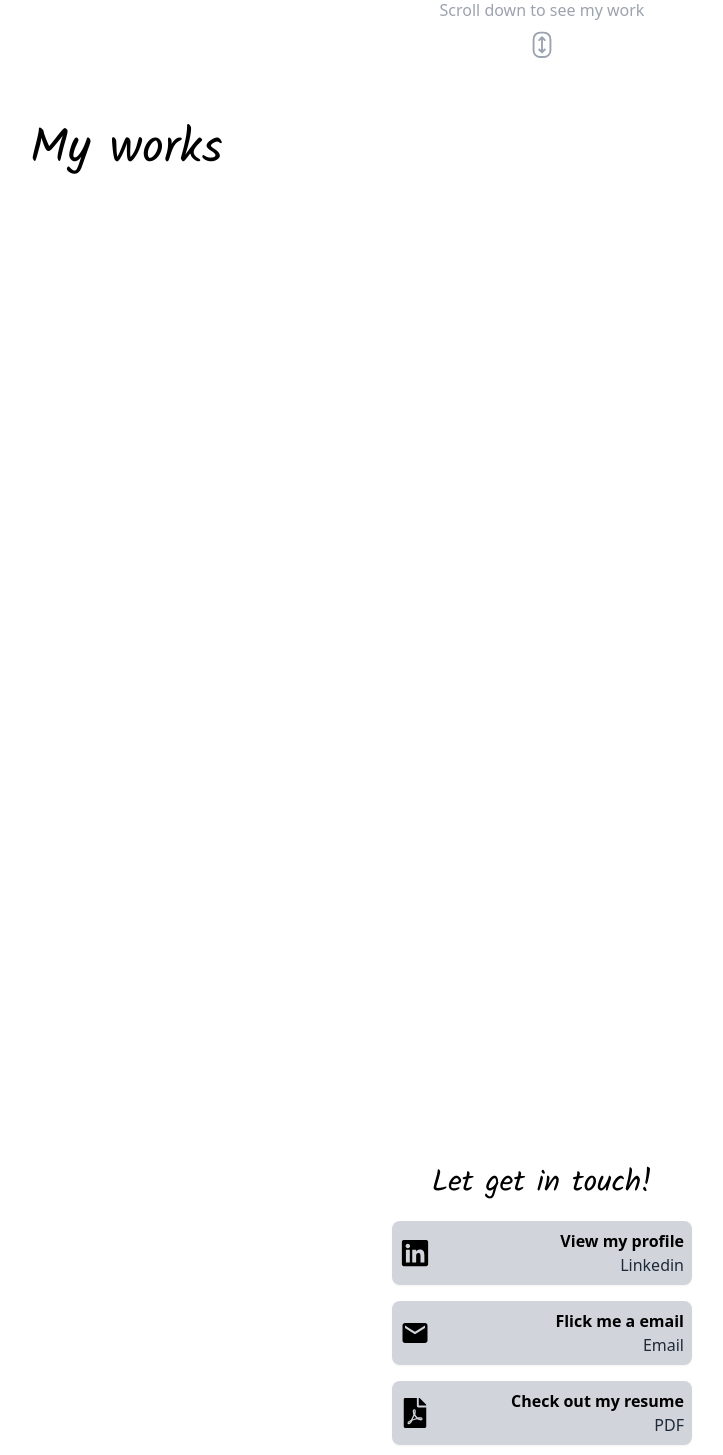
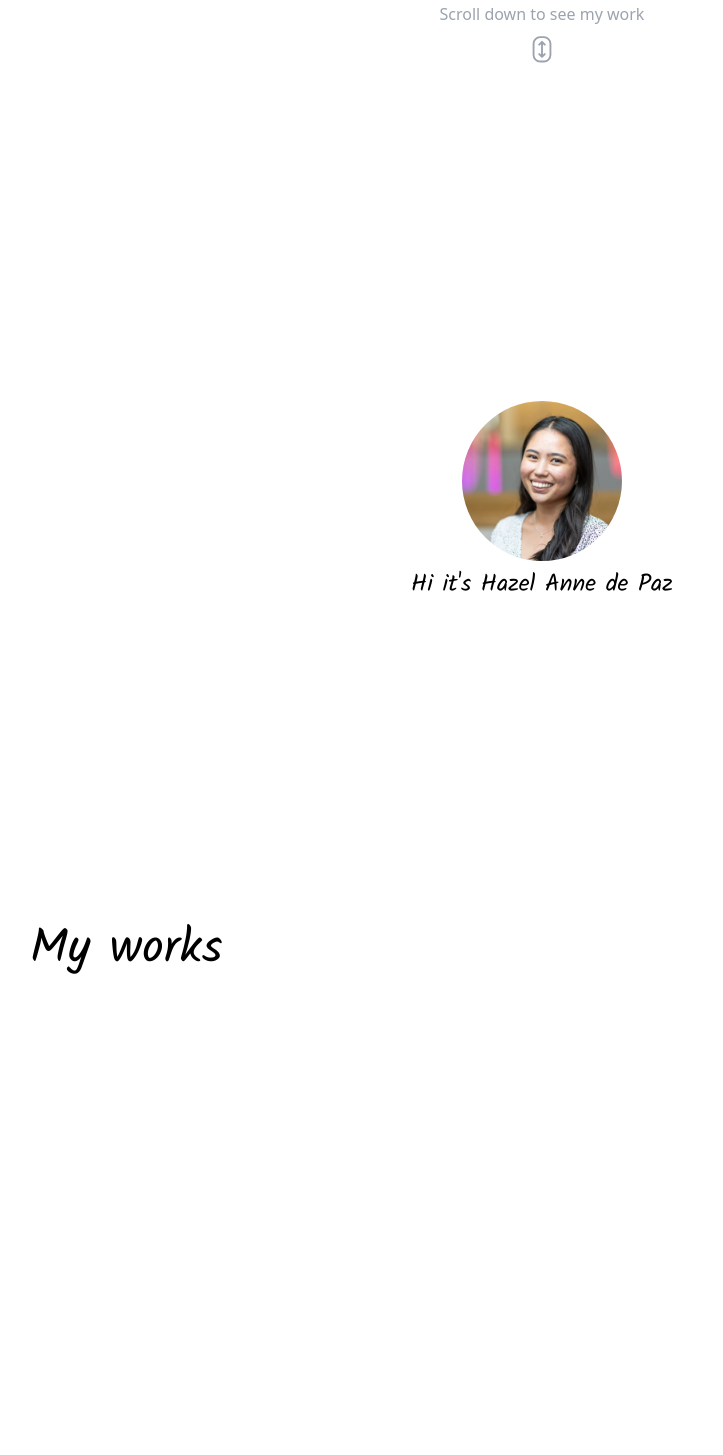
Before and after one commit to sudarshanm03986/HazelPortfolio-web, a React (Vite) app: page / in a window 1280 px wide. Shown: the part 695-2150 px from the top of the page, without its empty margins (98-821 px from the left). Built offline with nearby package versions, Linux system fonts and the light colour scheme.

Commit message:
adeed info page

```diff
--- a/src/App.tsx
+++ b/src/App.tsx
@@ -8,6 +8,7 @@ import Nav from './compoent/nav.tsx';
 import Home from './views/Home.tsx';
 import Project from './views/Project.tsx';
 import Contact from './views/Contact.tsx';
+import About from './views/About.tsx';
 
 
 
@@ -15,7 +16,7 @@ function App() {
   const [activeSection, setActiveSection] = useState<string>('Home');
 
   const handleScroll = () => {
-    const sections = ['Home', 'Project', 'Contact'];
+    const sections = ['Home','About', 'Project', 'Contact'];
     const scrollPos = window.scrollY + window.innerHeight / 2;
 
     for (const section of sections) {
@@ -55,6 +56,7 @@ function App() {
       <div className={`fixed right-5 top-[20vh]`}><Nav  activeSection={activeSection} /></div>
       {/* </motion.div> */}
       <Home/>
+      <About/>
       <Project/>
       <Contact/>
     </>
--- a/src/compoent/nav.tsx
+++ b/src/compoent/nav.tsx
@@ -3,11 +3,13 @@ import { motion }from "framer-motion";
 import { FaHome } from "react-icons/fa";
 import { RiContactsFill } from "react-icons/ri";
 import { MdWork } from "react-icons/md";
+import { RiProfileLine } from "react-icons/ri";
 
 
 
 let tabs = [
     {id : "#Home", name :"Home", label: <FaHome/>},
+    {id : "#About", name :"About", label: <RiProfileLine/>},
     {id : "#Project", name:"Project", label: <MdWork/>},
     {id : "#Contact", name:"Contact", label: <RiContactsFill/>},
 
--- /dev/null
+++ b/src/views/About.tsx
@@ -0,0 +1,28 @@
+import Appear from "../layouts/appear";
+import Screen from "../layouts/screen";
+
+import Pic from "./../assets/dp.jpeg"
+
+
+const About = () => {
+    return ( <div id="About">
+        <Screen>
+
+        <div className="flex items-center flex-col justify-center h-screen gap-2">
+
+            <Appear>
+            <img src={Pic}  className="rounded-full w-40"/>
+            </Appear>
+            <Appear>
+            <h1 className="text-2xl">Hi it's Hazel Anne de Paz</h1>
+            </Appear>
+            <p></p>
+
+        </div>
+
+        </Screen>
+
+    </div> );
+}
+
+export default About;
--- a/src/views/Contact.tsx
+++ b/src/views/Contact.tsx
@@ -9,7 +9,7 @@ import CV from "./../assets/react.svg"
 
 let links = [
     {icon: <FaLinkedin />, name:"Linkedin", message:"View my profile", type:"link" , link:"https://www.linkedin.com/in/hazel-anne-de-paz-20aa8a268/"},
-    {icon: <MdEmail/>, name:"Email", message:"Flick me a email", type:"email", link:"hazelannedepaz@yahoo.co.nz"},
+    {icon: <MdEmail/>, name:"Email", message:"Flick me an email", type:"email", link:"hazelannedepaz@yahoo.co.nz"},
     {icon: <FaFilePdf />, name:"PDF", message:"Check out my resume", type:"link", link:CV}
 ]
 
@@ -32,11 +32,11 @@ const Contact = () => {
             {links.map((link)=> (
 
                 <Appear>
-                    <a target="_blank" href={link.type === 'email' ? "mailto: " + link.link : link.link} className="bg-gray-300 p-2 rounded-lg h-16 flex items-center justify-between  w-full shadow-sm">
-                        <p className="text-3xl">{link.icon}</p>
+                    <a target="_blank" href={link.type === 'email' ? "mailto: " + link.link : link.link} className="hover:bg-black duration-500 bg-gray-300 group p-2 rounded-lg h-16 flex items-center justify-between  w-full shadow-sm">
+                        <p className="text-3xl group-hover:text-white duration-300">{link.icon}</p>
                         <div className="text-right">
-                        <p className="font-semibold">{link.message}</p>
-                        <p className="text-gray-800">{link.name}</p>
+                        <p className="font-semibold group-hover:text-white  duration-300">{link.message}</p>
+                        <p className="text-gray-600 group-hover:text-gray-300 duration-300">{link.name}</p>
                         </div>
 
 
@@ -49,7 +49,7 @@ const Contact = () => {
         </div>
         <div className="absolute bottom-5 ">
         <Appear>
-            <div className="flex justify-center items-center gap-2 text-lg bg-gray-300 py-1 px-2 rounded-lg">
+            <div className="flex justify-center items-center gap-2 text-lg bg-gray-300 py-1 px-2 rounded-lg shadow-sm">
             <MdEmail/>
                 <p>hazelannedepaz@yahoo.co.nz</p>
             </div>
```
Also changed, not shown: src/assets/dp.jpeg (added).
